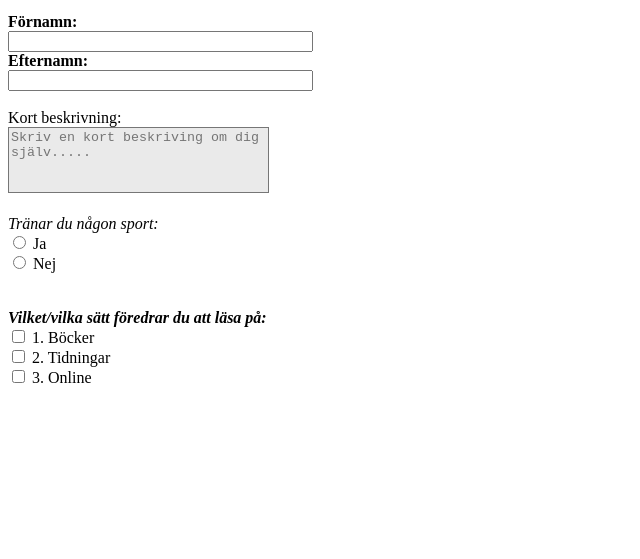
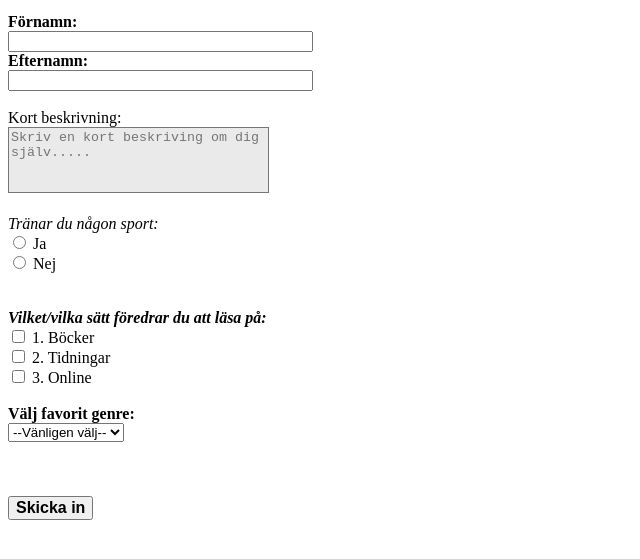
Before and after one commit to misterZink/HTML5-och-CSS-kurs, a plain HTML site: page Inlämningsuppgift 1/index.html in a window 1280 px wide. Shown: the part 137-696 px from the top of the page, without its empty margins (0-640 px from the left). Drawn offline with Linux system fonts and the light colour scheme.

Commit message:
Sista uppdateringen

```diff
--- a/Inlämningsuppgift 1/index.html
+++ b/Inlämningsuppgift 1/index.html
@@ -43,6 +43,22 @@
         <label for="tidning">2. Tidningar</label> <br>
         <input type="checkbox" id="online" name="föredraLäsa">
         <label for="online">3. Online</label> <br>
+        <br>
+        <label for="cars"><strong>Välj favorit genre:</strong></label>
+        <br>
+        <select name="Favorit genre:" id="genre">
+          <option disabled selected value style="display:none;">--Vänligen välj--</option>
+          <option value="action">Action</option>
+          <option value="romantik">Romantik</option>
+          <option value="komedi">Komedi</option>
+          <option value="drama">Drama</option>
+          <option value="skräck">Skräck</option>
+        </select>
+        <br>
+        <br>
+        <br>
+        <br>
+        <button type="submit" style="font-size: medium; font-weight: 600;">Skicka in</button>
 
     </form>
 
```
